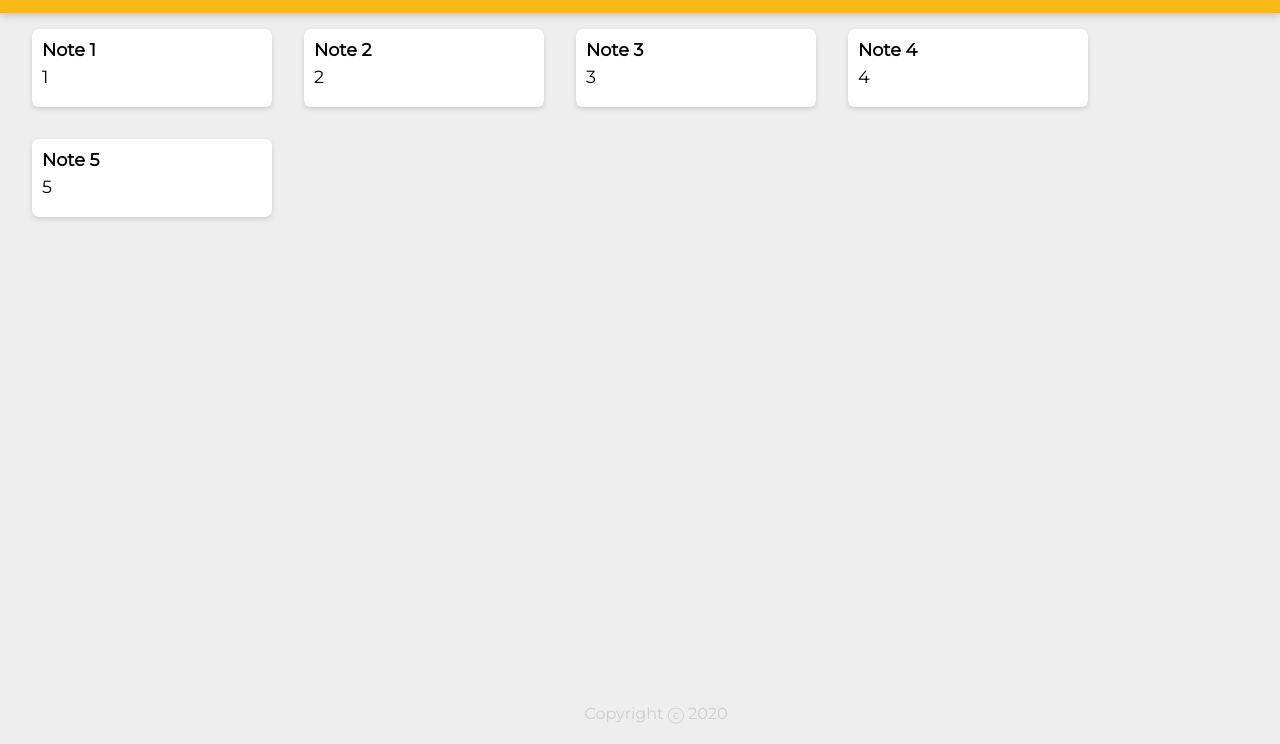
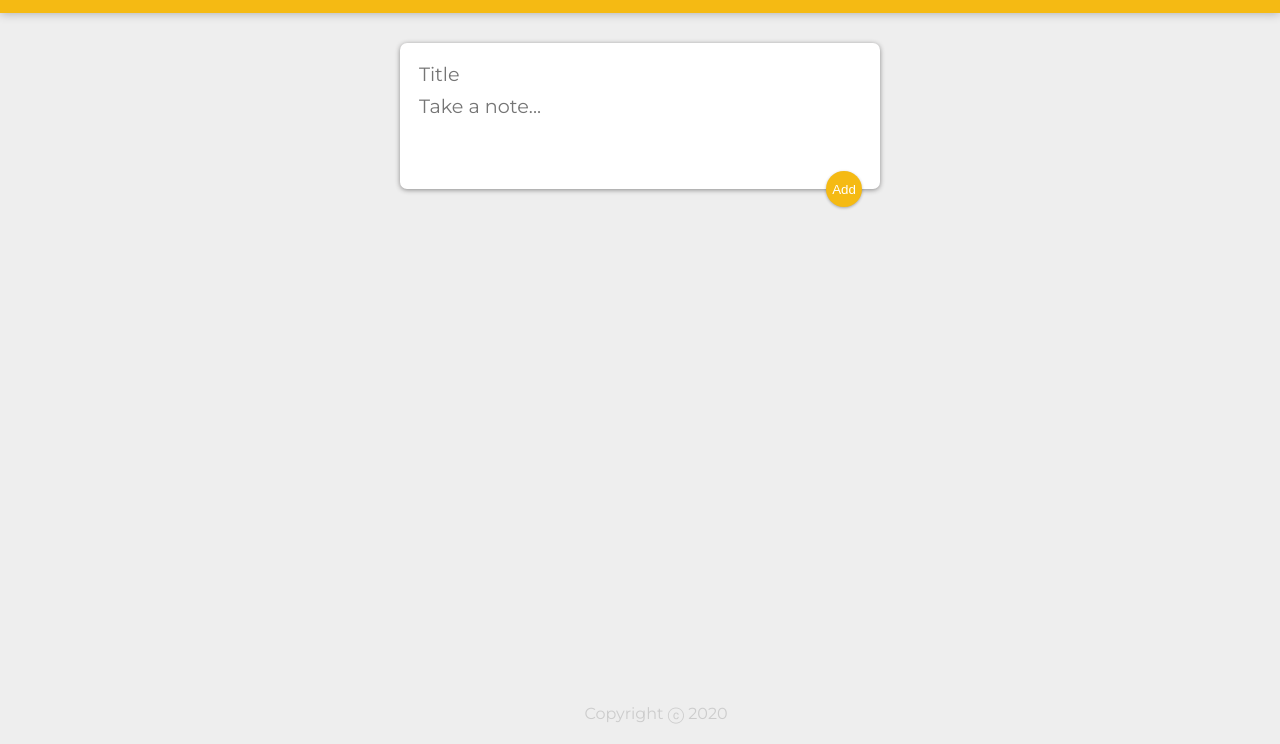
Before and after one commit to kunhwiko/Keep, a React app in the folder my-app/: page / in a window 1280 px wide. Shown: the part 56-800 px from the top of the page. Built offline with nearby package versions, Linux system fonts and the light colour scheme; a web font is replaced by a local one.

Commit message:
format from Udemy

```diff
--- a/my-app/public/index.html
+++ b/my-app/public/index.html
@@ -2,10 +2,9 @@
 <html lang="en">
   <head>
     <title>Keeper App</title>
-    <link
-      href="https://fonts.googleapis.com/css?family=McLaren|Montserrat&display=swap"
-      rel="stylesheet"
-    />
+    <link font-family: "Montserrat", sans-serif;
+    href="https://fonts.googleapis.com/css?family=McLaren|Montserrat&display=swap"
+    rel="stylesheet" />
     <link rel="stylesheet" href="styles.css" />
   </head>
 
@@ -13,4 +12,3 @@
     <div id="root"></div>
     <script src="../src/index.js" type="text/jsx"></script>
   </body>
-</html>
--- a/my-app/public/styles.css
+++ b/my-app/public/styles.css
@@ -11,20 +11,19 @@ body {
   padding: 0 16px;
 }
 
-/* style for header */
 header {
   background-color: #f5ba13;
   margin: auto -16px;
   padding: 16px 32px;
   box-shadow: 0 0 10px 0 rgba(0, 0, 0, 0.3);
 }
+
 header h1 {
   color: #fff;
   font-family: "McLaren", cursive;
   font-weight: 200;
 }
 
-/* style for footer */
 footer {
   position: absolute;
   text-align: center;
@@ -32,11 +31,10 @@ footer {
   width: 100%;
   height: 2.5rem;
 }
+
 footer p {
   color: #ccc;
 }
-
-/* style for notes */
 .note {
   background: #fff;
   border-radius: 7px;
@@ -56,3 +54,49 @@ footer p {
   white-space: pre-wrap;
   word-wrap: break-word;
 }
+
+.note button {
+  position: relative;
+  float: right;
+  margin-right: 10px;
+  color: #f5ba13;
+  border: none;
+  width: 36px;
+  height: 36px;
+  cursor: pointer;
+  outline: none;
+}
+
+form {
+  position: relative;
+  width: 480px;
+  margin: 30px auto 20px auto;
+  background: #fff;
+  padding: 15px;
+  border-radius: 7px;
+  box-shadow: 0 1px 5px rgb(138, 137, 137);
+}
+form input,
+form textarea {
+  width: 100%;
+  border: none;
+  padding: 4px;
+  outline: none;
+  font-size: 1.2em;
+  font-family: inherit;
+  resize: none;
+}
+form button {
+  position: absolute;
+  right: 18px;
+  bottom: -18px;
+  background: #f5ba13;
+  color: #fff;
+  border: none;
+  border-radius: 50%;
+  width: 36px;
+  height: 36px;
+  box-shadow: 0 1px 3px rgba(0, 0, 0, 0.3);
+  cursor: pointer;
+  outline: none;
+}
--- a/my-app/src/components/App.js
+++ b/my-app/src/components/App.js
@@ -1,22 +1,44 @@
-import React from "react";
+import React, { useState } from "react";
 import Header from "./Header";
 import Footer from "./Footer";
 import Note from "./Note";
-import Notes from "../notes"
-
-
+import CreateArea from "./CreateArea";
 
 function App() {
-	return <div>
-		<Header />
-    {Notes.map(noteItem =>
-      <Note
-        key = {noteItem.key}
-        title = {noteItem.title}
-        content = {noteItem.content}
-      />
-    )}
-		<Footer />
-	</div>
+  const [notes, setNotes] = useState([]);
+
+  function addNote(newNote) {
+    setNotes(prevNotes => {
+      return [...prevNotes, newNote];
+    });
+  }
+
+  function deleteNote(id) {
+    setNotes(prevNotes => {
+      return prevNotes.filter((noteItem, index) => {
+        return index !== id;
+      });
+    });
+  }
+
+  return (
+    <div>
+      <Header />
+      <CreateArea onAdd={addNote} />
+      {notes.map((noteItem, index) => {
+        return (
+          <Note
+            key={index}
+            id={index}
+            title={noteItem.title}
+            content={noteItem.content}
+            onDelete={deleteNote}
+          />
+        );
+      })}
+      <Footer />
+    </div>
+  );
 }
+
 export default App;
--- /dev/null
+++ b/my-app/src/components/CreateArea.js
@@ -0,0 +1,51 @@
+import React, { useState } from "react";
+
+function CreateArea(props) {
+  const [note, setNote] = useState({
+    title: "",
+    content: ""
+  });
+
+  function handleChange(event) {
+    const { name, value } = event.target;
+
+    setNote(prevNote => {
+      return {
+        ...prevNote,
+        [name]: value
+      };
+    });
+  }
+
+  function submitNote(event) {
+    props.onAdd(note);
+    setNote({
+      title: "",
+      content: ""
+    });
+    event.preventDefault();
+  }
+
+  return (
+    <div>
+      <form>
+        <input
+          name="title"
+          onChange={handleChange}
+          value={note.title}
+          placeholder="Title"
+        />
+        <textarea
+          name="content"
+          onChange={handleChange}
+          value={note.content}
+          placeholder="Take a note..."
+          rows="3"
+        />
+        <button onClick={submitNote}>Add</button>
+      </form>
+    </div>
+  );
+}
+
+export default CreateArea;
--- a/my-app/src/components/Note.js
+++ b/my-app/src/components/Note.js
@@ -1,11 +1,17 @@
 import React from "react";
 
 function Note(props) {
-  // class can only be applied to HTML elements and not custom components!
-  return <div className="note">
-    <h1>{props.title}</h1>
-    <p>{props.content}</p>
-  </div>
+  function handleClick() {
+    props.onDelete(props.id);
+  }
+
+  return (
+    <div className="note">
+      <h1>{props.title}</h1>
+      <p>{props.content}</p>
+      <button onClick={handleClick}>DELETE</button>
+    </div>
+  );
 }
 
 export default Note;
```
